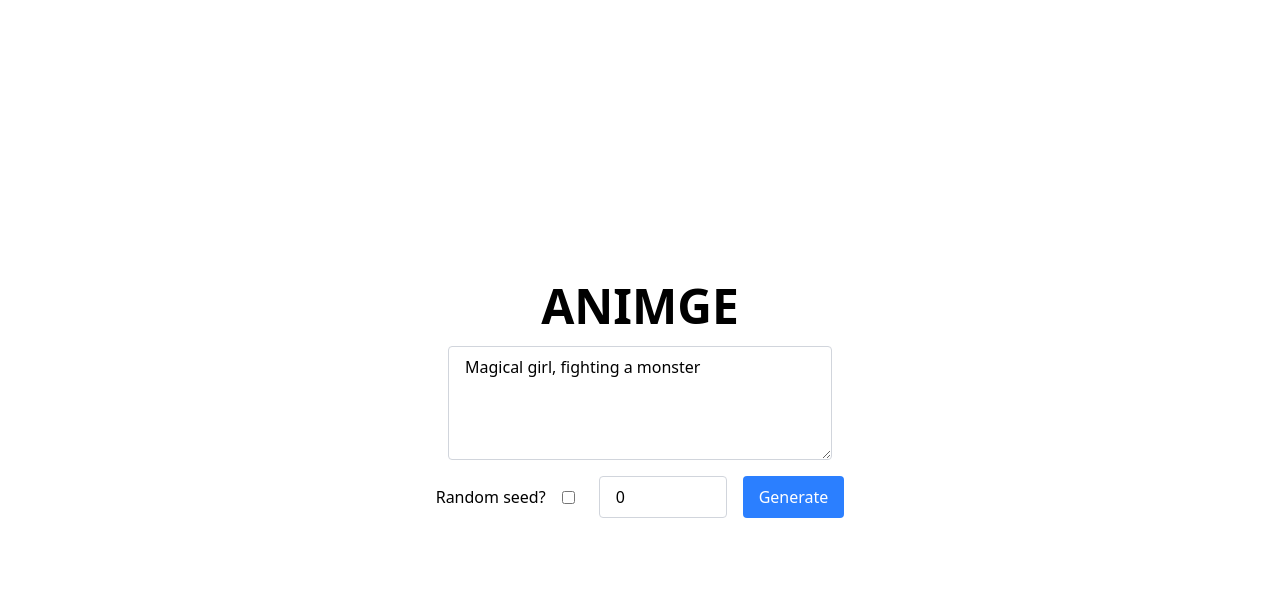
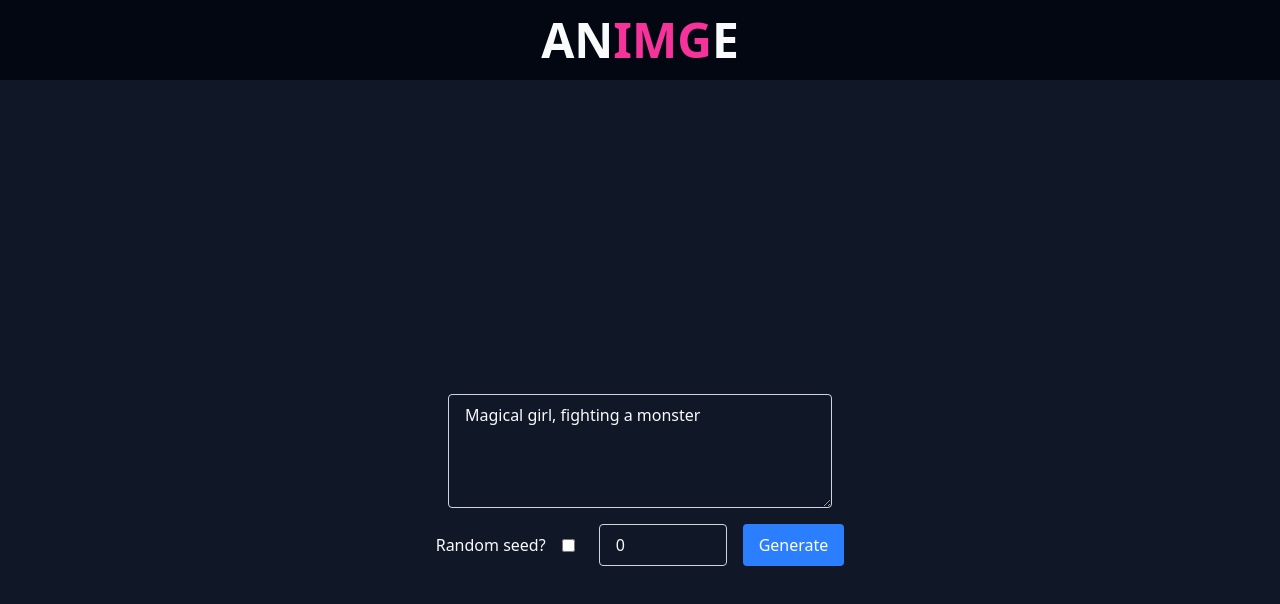
Before and after one commit to rowpacmal/animge, a React (Vite) app: page / in a window 1280 px wide. Shown: the top 604 px of the page. Built offline with nearby package versions, Linux system fonts and the light colour scheme.

Commit message:
Added AppHeader.tsx ui component

```diff
--- a/src/App.tsx
+++ b/src/App.tsx
@@ -1,6 +1,7 @@
 import { useEffect, useState } from 'react';
 import useTextToImage from './hooks/useTextToImage';
 import PromptBox from './components/ui/PromptBox';
+import AppHeader from './components/ui/AppHeader';
 
 function App() {
   const { generatedImage, isGenerating, errorMessage, generateImage } =
@@ -31,9 +32,10 @@ function App() {
   }
 
   return (
-    <div className='flex flex-col items-center justify-center h-screen gap-4'>
-      <h1 className='text-5xl font-bold uppercase select-none'>Animge</h1>
+    <>
+      <AppHeader />
 
+      <main className='flex flex-col items-center justify-center h-screen gap-4'>
         {isGenerating && <p>Generating image...</p>}
         {errorMessage && <p className='text-red-500'>{errorMessage}</p>}
 
@@ -77,7 +79,8 @@ function App() {
         {image && (
           <img className='mt-4 max-w-96' src={image} alt='Generated image' />
         )}
-    </div>
+      </main>
+    </>
   );
 }
 
--- /dev/null
+++ b/src/components/ui/AppHeader.tsx
@@ -0,0 +1,11 @@
+function AppHeader() {
+  return (
+    <header className='flex justify-center items-center py-4 bg-gray-950'>
+      <h1 className='text-5xl font-bold uppercase select-none'>
+        An<span className='text-pink-500'>img</span>e
+      </h1>
+    </header>
+  );
+}
+
+export default AppHeader;
--- a/src/components/ui/index.ts
+++ b/src/components/ui/index.ts
@@ -1 +1,2 @@
+export * from './AppHeader';
 export * from './PromptBox';
--- a/src/styles/index.css
+++ b/src/styles/index.css
@@ -1 +1,5 @@
 @import 'tailwindcss';
+
+body {
+  @apply bg-gray-900 text-gray-50;
+}
```
Lines whose indentation alone changed are shown as unchanged.
